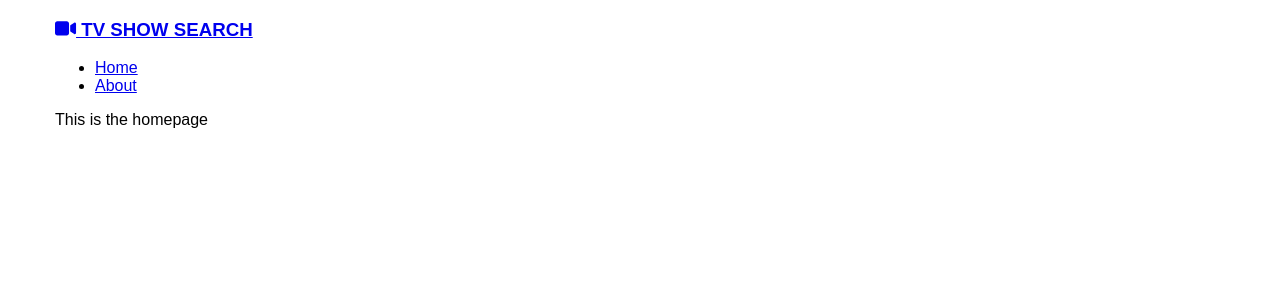
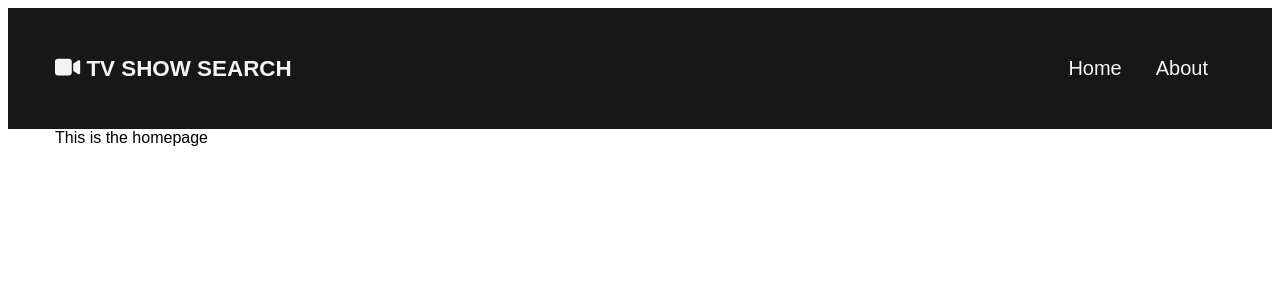
Before and after one commit to tarynmitchell/tv-show-react-app, a React (Create React App) app: page / in a window 1280 px wide. Shown: the top 300 px of the page. Built offline with nearby package versions, Linux system fonts and the light colour scheme.

Commit message:
Added styling to navbar

```diff
--- a/src/components/Navbar.js
+++ b/src/components/Navbar.js
@@ -7,17 +7,17 @@ const Navbar = () => {
   return (
     <div className="navbar">
       <div className="container">
-        <nav>
-          <h3>
+        <nav className="navbar__nav">
+          <h3 className="navbar__brand">
             <Link to="/">
               <FontAwesomeIcon icon={faVideo} /> TV SHOW SEARCH
             </Link>
           </h3>
-          <ul>
-            <li>
+          <ul className="nav-links">
+            <li className="links-links">
               <Link to="/">Home</Link>
             </li>
-            <li>
+            <li className="links-links">
               <Link to="./pages/Aboutpage.js">About</Link>
             </li>
           </ul>
--- a/src/index.css
+++ b/src/index.css
@@ -6,3 +6,43 @@ body {
   max-width: 1170px;
   margin: auto;
 }
+
+.navbar {
+  padding: 1rem;
+  background: #171717;
+}
+
+.navbar__nav {
+  display: flex;
+  justify-content: space-between;
+  align-items: center;
+}
+
+.navbar__brand a {
+  font-size: 1.4rem;
+  color: #f4f4f4;
+  text-decoration: none;
+}
+
+.navbar__brand a:hover {
+  color: #441211;
+}
+
+.nav-links {
+  display: flex;
+  list-style: none;
+  align-items: center;
+}
+
+.links-links a {
+  display: block;
+  padding: 1rem;
+  color: #f4f4f4;
+  text-decoration: none;
+  border: 1px solid #171717;
+  font-size: 20px;
+}
+
+.links-links a:hover {
+  color: #441211;
+}
```
